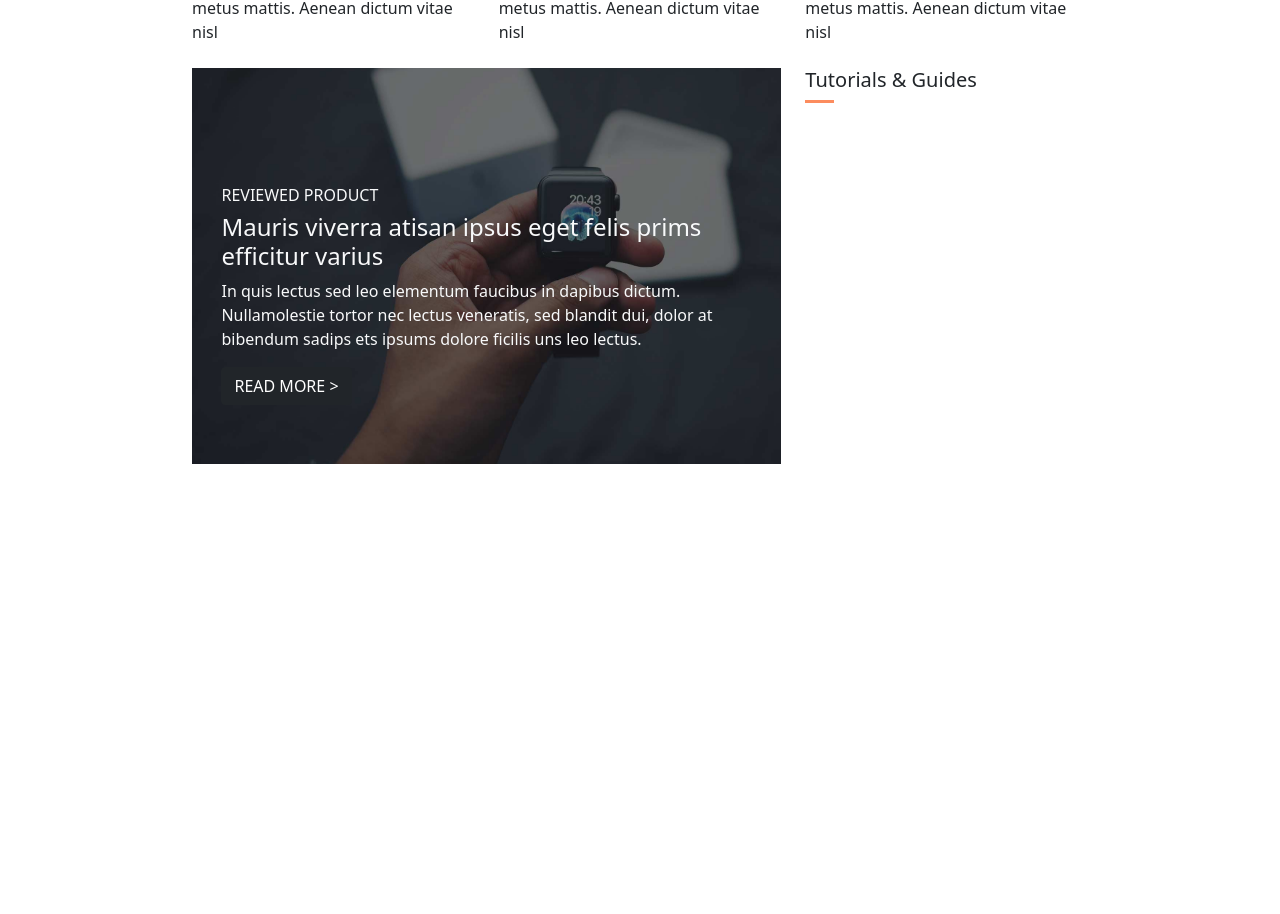
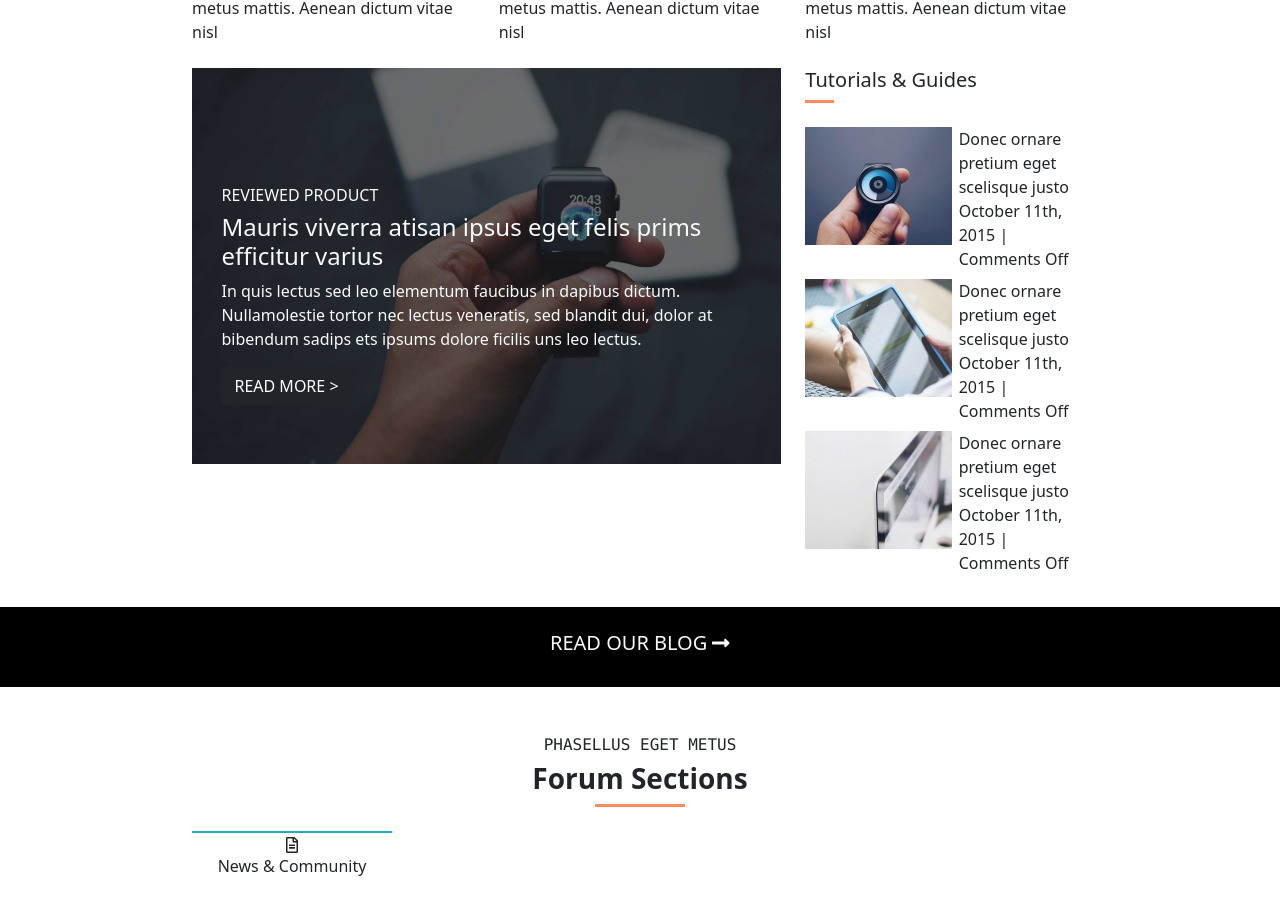
Before and after one commit to Gtp87/proj-html-vuejs, a Vue app: page / in a window 1280 px wide. Shown: the part 2278-3192 px from the top of the page. Before the commit the page ends 2742 px from the top, so only its background shows below. Built offline with nearby package versions, Linux system fonts and the light colour scheme.

Commit message:
start forum section

```diff
--- a/src/assets/scss/partials/_variables.scss
+++ b/src/assets/scss/partials/_variables.scss
@@ -2,3 +2,4 @@ $fontFamily: 'Montserrat', 'Open Sans', 'Roboto', sans-serif;
 $headerBgColor: #27aabe;
 $silverChalice: #f2f2f2;
 $colorSalmon: #fc8c5e;
+$colorWhite: #ffffff;
--- a/src/components/Main.vue
+++ b/src/components/Main.vue
@@ -79,7 +79,7 @@
                 </div>
             </div>
         </div>
-        <div class="row mt-4">
+        <div class="row mt-4 mb-4">
             <div class="col-8">
                 <div class="reviewed-product">
                     <div class="reviewed-product-text text-light">
@@ -90,9 +90,62 @@
                     </div>
                 </div>
             </div>
-            <div class="col-4">
+            <div class="col-4 d-flex flex-column">
                 <div class="tutorials mb-4">
                     <h5>Tutorials &amp; Guides</h5>
+                </div>
+                <div class="row pb-2">
+                    <div class="col-6">
+                        <img src="../assets/img/post_feat_img_23-147x118.jpg" alt="">
+                    </div>
+                    <div class="col-6">
+                        <div>Donec ornare pretium eget scelisque justo</div>
+                        <div>October 11th, 2015 | Comments Off</div>
+                    </div>
+                </div>
+                <div class="row pb-2">
+                    <div class="col-6">
+                        <img src="../assets/img/post_feat_img_22-147x118.jpg" alt="">
+                    </div>
+                    <div class="col-6">
+                        <div>Donec ornare pretium eget scelisque justo</div>
+                        <div>October 11th, 2015 | Comments Off</div>
+                    </div>
+                </div>
+                <div class="row pb-2">
+                    <div class="col-6">
+                        <img src="../assets/img/post_feat_img_20-147x118.jpg" alt="">
+                    </div>
+                    <div class="col-6">
+                        <div>Donec ornare pretium eget scelisque justo</div>
+                        <div>October 11th, 2015 | Comments Off</div>
+                    </div>
+                </div>
+            </div>
+        </div>
+    </div>
+    <div class="blog text-uppercase text-light text-center">
+        <div class="blog-text">
+            <h5> read our blog <i class="fas fa-long-arrow-alt-right"></i></h5>
+        </div>
+    </div>
+    <div class="container-70">
+        <div class="forum-title text-center pt-5">
+            <h6 class="text-uppercase font-monospace">phasellus eget metus</h6>
+            <h3 class="fw-bold">Forum Sections</h3>
+        </div>
+        <div class="forum-cards mt-4">
+            <div class="row row-cols-4">
+                <div class="col">
+                    <div class="card-container">
+                        <div class="icon-cont text-center">
+                            <i class="far fa-file-alt"></i>
+                        </div>
+                        <div class="card-text text-center">
+                            <h6>News &amp; Community</h6>
+                        </div>
+
+                    </div>
                 </div>
             </div>
         </div>
@@ -146,4 +199,32 @@ export default {
     background-color: $colorSalmon;
     content:"";
 }
+
+.blog {
+    background-color: black;
+    height: 80px;
+    position: relative;
+    .blog-text {
+    position: absolute;
+    top: 50%;
+    left: 50%;
+    transform: translate(-50%, -50%);
+    }
+}
+
+.forum-title::after {
+    height: 3px;
+    width: 10%;
+    margin: auto;
+    display: block;
+    background-color: $colorSalmon;
+    content:"";
+}
+
+.card-container {
+    background-color: $colorWhite;
+    width: 200px;
+    height: 200px;
+    border-top: 2px solid #27aabe;
+}
 </style>
```
